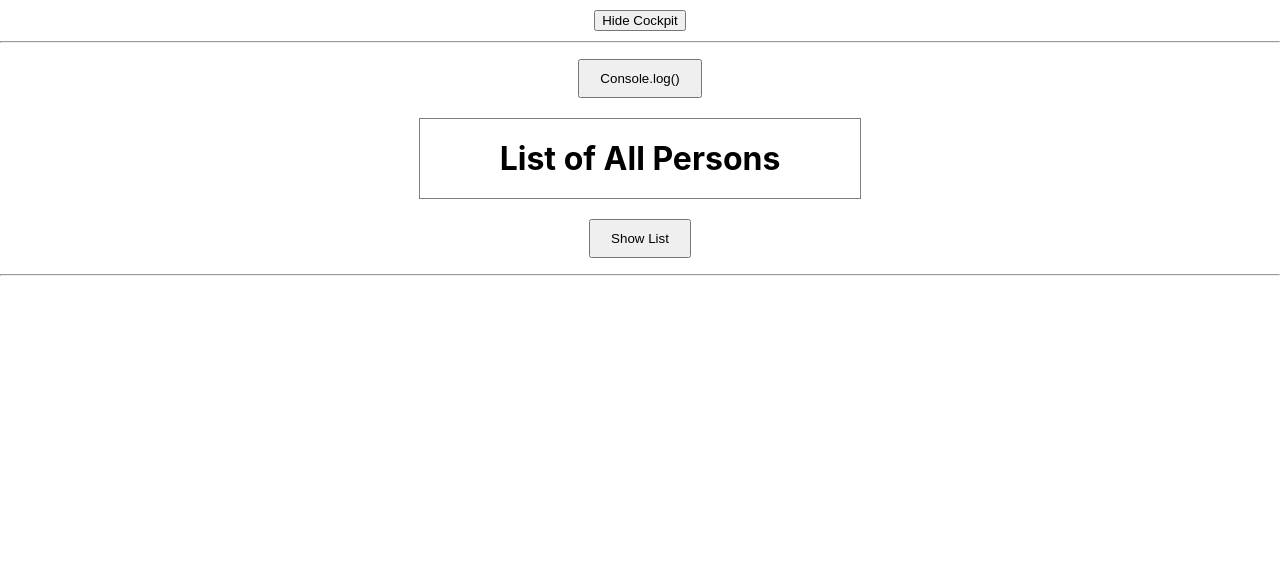
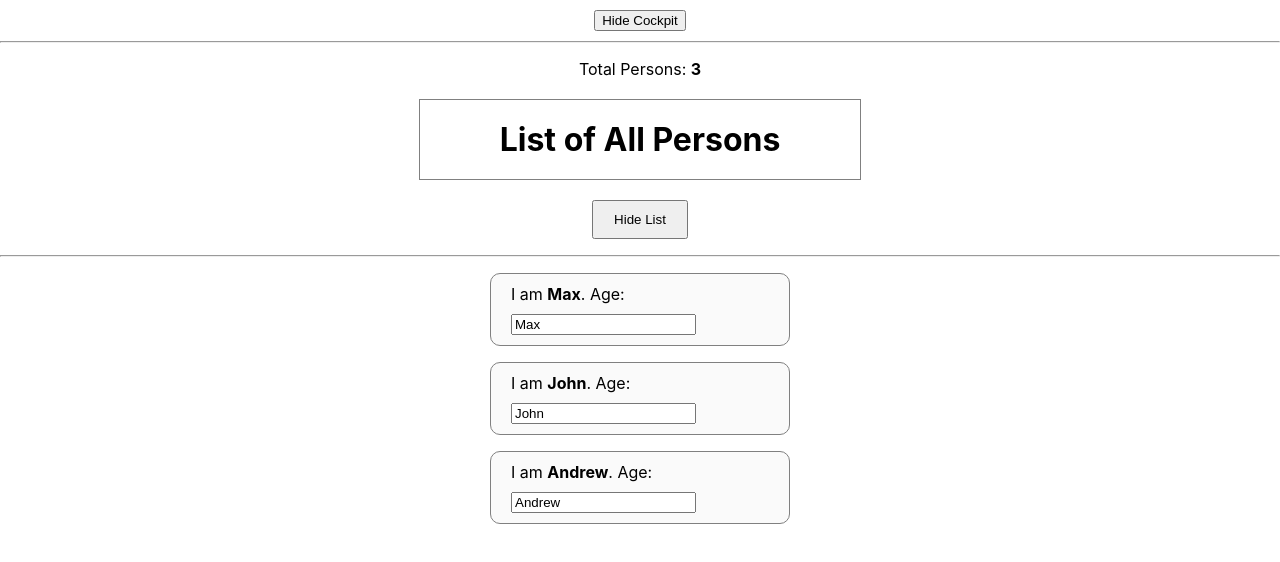
Before and after one commit to rajpal-se/reactjs-tuts-learn-basics, a React (Create React App) app: page / in a window 1280 px wide. Shown: the top 562 px of the page. Built offline with nearby package versions, Linux system fonts and the light colour scheme.

Commit message:
How to use Context API in [Class Based] and [Functional] Components
File changes:
modified:   src/components/Cockpit/Cockpit.js
new file:   src/components/Persons/Person.js
modified:   src/components/Persons/Persons.js
modified:   src/containers/App.js
new file:   src/context/authContext.js

```diff
--- a/src/components/Cockpit/Cockpit.js
+++ b/src/components/Cockpit/Cockpit.js
@@ -1,4 +1,6 @@
-import React, { useRef } from 'react';
+import React, { useContext } from 'react';
+
+import AuthContext from '../../context/authContext';
 
 const Cockpit = props => {
     const style = {
@@ -15,25 +17,42 @@ const Cockpit = props => {
         button: {
           cursor: "pointer",
           padding: "10px 20px"
-        },
-
+        }
       };
 
-    const headingRef = useRef(null);
+    const authContext = useContext(AuthContext);
 
     return (
-        <div>
+      <div>
+        <p style={style.paragraph}>
+          Total Persons: <b>{authContext.persons.length}</b>
+        </p>
+        <h1 style={style.heading}>List of All Persons</h1>
+        <p style={style.paragraph}>
+            <button style={style.button} onClick={authContext.toggleShowPersons}>
+                {props.showPersons? 'Hide List' : 'Show List'}
+            </button>
+        </p>
+        <hr/>
+      </div>
+      /*
+      <AuthContext.Consumer>
+        {context => (
+          <div>
             <p style={style.paragraph}>
-              <button style={style.button} onClick={ () => { console.log(headingRef.current); } }>Console.log()</button>
+              Total Persons: <b>{context.persons.length}</b>
             </p>
-            <h1 style={style.heading} ref={headingRef}>List of All Persons</h1>
+            <h1 style={style.heading}>List of All Persons</h1>
             <p style={style.paragraph}>
-                <button style={style.button} onClick={props.clicked}>
+                <button style={style.button} onClick={context.toggleShowPersons}>
                     {props.showPersons? 'Hide List' : 'Show List'}
                 </button>
             </p>
             <hr/>
-        </div>
+          </div>
+        )}
+      </AuthContext.Consumer>
+      */
     );
 }
 
--- /dev/null
+++ b/src/components/Persons/Person.js
@@ -0,0 +1,20 @@
+import React from 'react';
+
+import AuthContext from '../../context/authContext';
+
+const Person = props => {
+    return (
+        <p className="paragraph" key={props.id}>
+            I am <b>{props.name}</b>. Age: <b>{props.age}</b>
+            <br/>
+            <AuthContext.Consumer>
+                {context => (
+                    <input type="text" value={props.name}
+                        onChange={e => {context.nameChangeHandler.call(null, props.id, e)}}/>
+                )}
+            </AuthContext.Consumer>
+        </p>
+    )
+}
+
+export default Person;
--- a/src/components/Persons/Persons.js
+++ b/src/components/Persons/Persons.js
@@ -1,4 +1,5 @@
 import React, { Component } from 'react';
+import Person from './Person';
 
 class Persons extends Component {
     style = {
@@ -8,26 +9,17 @@ class Persons extends Component {
         }
     }
 
-    lastInputRef = null;
-
-    componentDidMount(){
-        this.lastInputRef.focus();
-    }
-
     render(){
         return (
             <div style={this.style.list}>
                 {
                     this.props.persons.map(person => (
-                        <p className="paragraph" key={person.id}>
-                            I am <b>{person.name}</b>. Age: <b>{person.age}</b>
-                            <br/>
-                            <input type="text" value={person.name}
-                                onChange={e => {this.props.changed.call(null, person.id, e)}}
-                                ref={element => {this.lastInputRef = element} }/>
-                        </p>
-                        )
-                    )
+                        <Person
+                            key={person.id}
+                            id={person.id}
+                            name={person.name}
+                            age={person.age}/>
+                    ) )
                 }
             </div>
         );
--- a/src/containers/App.js
+++ b/src/containers/App.js
@@ -2,13 +2,10 @@ import React, { Component } from 'react';
 import Cockpit from '../components/Cockpit/Cockpit';
 import Persons from '../components/Persons/Persons';
 
+import AuthContext from '../context/authContext';
+
 
 class App extends Component{
-
-  constructor(props){
-    super(props);
-    this.showCockpitBtnRef = React.createRef(null);
-  }
 
   state = {
     persons: [
@@ -18,8 +15,8 @@ class App extends Component{
       // {id: "id_4", name: "Jackson"},
       // {id: "id_5", name: "James"}
     ],
-    showCockpit: false,
-    showPersons: false
+    showCockpit: true,
+    showPersons: true
   }
 
   toggleShowCockpit = () => {
@@ -35,10 +32,6 @@ class App extends Component{
     });
     newPersons[index].name = event.target.value;
     this.setState({'persons': newPersons});
-  }
-
-  componentDidMount(){
-    this.showCockpitBtnRef.current.click();
   }
 
   render(){
@@ -61,71 +54,97 @@ class App extends Component{
     }
     return (
       <div>
-        <button className="cockpit-btn" onClick={this.toggleShowCockpit} ref={this.showCockpitBtnRef}>
+        <button className="cockpit-btn" onClick={this.toggleShowCockpit}>
           {this.state.showCockpit? 'Hide Cockpit': 'Show Cockpit'}
         </button>
         <hr/>
-        {cockpit}
-        {persons}
+        <AuthContext.Provider value={{
+            persons: this.state.persons,
+            toggleShowPersons: this.toggleShowPersons,
+            nameChangeHandler: this.changePersonNameHanlder
+          }}>
+          {cockpit}
+          {persons}
+        </AuthContext.Provider>
       </div>
     );
   }
 }
 export default App;
 
+
 /* Note:
-
-How to use Ref ?
-
-In Class Based Component
-
-Method 1: (App.js) [Add in React version 16.3]
+Context API is introduced in [v16.3]
 
 Step 1:
-constructor(props){
-  super(props);
-  this.btnRef = React.createRef(null);
+[context/authContext.js]
+
+import React from 'react';
+const authContext = React.createContext(null);
+export default authContext;
+
+
+Step 2: First Import
+import AuthContext from '../context/authContext';
+
+<AuthContext.Provider value={ DefaultValues... }>
+  ...
+</AuthContext.Provider>
+
+
+Step 3: First Import
+import AuthContext from '../context/authContext';
+
+<AuthContext.Consumer>
+  { context => (
+    <div> {context.name} </div>
+  ) }
+</AuthContext.Consumer>
+
+--------------------------------------------------------------------------------
+
+Note:  Another method of using Context API
+
+This method is introduced in [React v16.6]
+
+You have to use <AuthContext.Provider> as usual.
+But "Consumer" section their new approach
+
+######################################
+Ex: For "Class Based" Component
+Note: Now You can use "this.context.<prop-name>" property in Entire class anywhere.
+
+
+import AuthContext from '../context/authContext';
+class Persons extends Component{
+  static contextType = AuthContext;
+
+  componentDidMount(){
+    this.context.myProperty ...
+  }
+
+  render(
+    return(
+      this.context.myProperty ...
+    )
+  )
 }
 
-Step 2:
-<button ref={this.btnRef}>Click It</button>
+######################################
+Ex: For "Functional" Component
 
-Step 3:
-componentDidMount(){
-  this.btnRef.current.click();
-}
+import React, { useContext } from 'react';
+import AuthContext from '../context/authContext';
 
+const Persons = props => {
 
-Method 2: (Persons.js) [Old way]
+  const authContext = useContext(AuthContext);
 
-class Persons extends Component {
-  btnRef = null;                        // Step 1
-      OR
-  btnRef = {current: null};
+  // Now you can use "authContext" anywhere inside this function
 
-  componentDidMount(){                  // Step 3
-    this.btnRef.focus();
-  }
-
-  render(){                             // Step 2
-    <button ref={this.btnRef}>Click It</button>
-  }
-}
-
-
--------------------------------------------------------------------
-For Functional Component
-
-import React, { useEffect, useRef } from 'react';
-
-const Cockpit = props => {
-  const btnRef = useRef(null);                       // Step 1
-
-  useEffect( () => {                                 // Step 3
-    btnRef.current.focus();
-  } );
-
-  return <button ref={btnRef}>Click It</button>;     // Step 2
+  return (
+    JSX...
+  );
 }
 
 */
--- /dev/null
+++ b/src/context/authContext.js
@@ -0,0 +1,5 @@
+import React from 'react';
+
+const authContext = React.createContext(null);
+
+export default authContext;
```
